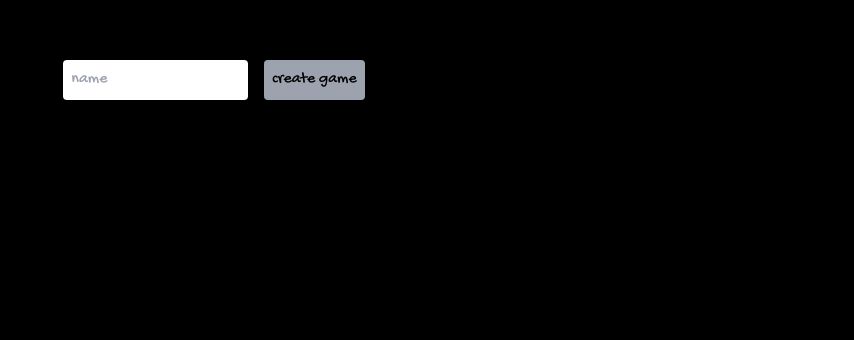
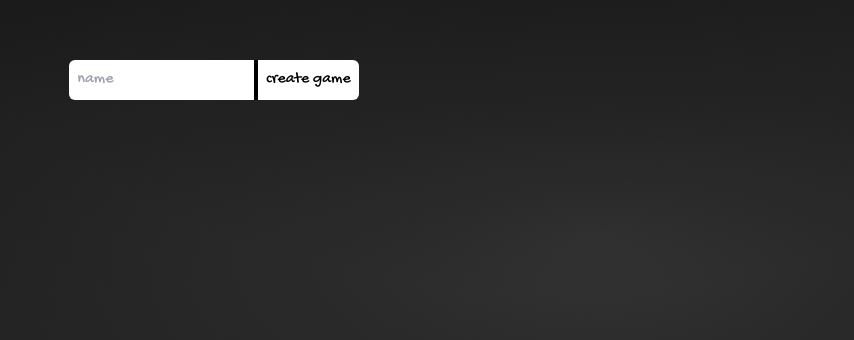
Before and after one commit to dstarr25/dpiction, a Vue app: page / in a window 1280 px wide. Shown: the part 320-660 px from the top of the page, without its empty margins (426-1280 px from the left). Built offline with nearby package versions, Linux system fonts and the light colour scheme.

Commit message:
added leave functionality for lobby joining portion

```diff
--- a/src/App.vue
+++ b/src/App.vue
@@ -1,6 +1,6 @@
 <script lang="ts">
 import { SocketMessage, ToClientMessages, ToServerMessages, Player, CodeMessages } from './types';
-import type { JoinSuccessData, JoinDataToClient } from './types'
+import type { JoinSuccessData, JoinDataToClient, LeaveDataToClient } from './types'
 import Swal from 'sweetalert2'
 
 // import DrawingCanvas from './components/DrawingCanvas.vue'
@@ -24,15 +24,18 @@ export default {
             players: {} as {[key: string]: Player},
             admin: "",
             name: "",
-            gameId: ""
+            gameId: "",
+            isDrawer: false
         }
     },
     mounted() {
         // something
     },
     computed: {
-        urlSearchParams() {
-            return new URLSearchParams(window.location.search)
+        urlGameId() {
+            const usp = new URLSearchParams(window.location.search)
+            const gameId = usp.get('gameId')
+            return gameId
         }
     },
     methods: {
@@ -63,21 +66,27 @@ export default {
                 } else if (action === ToClientMessages.JOIN) {
                     const data = json.data as JoinDataToClient
                     this.players[data.name] = new Player(data.name)
+                } else if (action === ToClientMessages.LEAVE) {
+                    const data = json.data as LeaveDataToClient
+                    delete this.players[data.playerName]
+                    this.admin = data.admin
+                    this.isDrawer = data.drawer === this.name
                 }
             })
             this.socket.addEventListener('close', (event) => {
                 console.log('close event code: ', event.code)
-                sendErrorMessage(`Error: ${CodeMessages[event.code]}`)
+                sendErrorMessage(`${CodeMessages[event.code]}`)
                 this.resetData()
             })
         },
-        createGame() {
-            this.startWebSocket('banana')
+        // createGame() {
+        //     this.startWebSocket('banana')
 
-        },
+        // },
         joinGame() {
-            const gameId = this.urlSearchParams.get('gameId') as string
-            this.startWebSocket(gameId)
+            let id = this.urlGameId;
+            if (id === null) id = 'banana'
+            this.startWebSocket(id)
         },
         resetData() {
             this.players = { }
@@ -100,14 +109,13 @@ export default {
             leave-from-class="opacity-100"
             leave-to-class="opacity-0"
         >
-            <div v-if="!gameId" class="flex gap-4 bg-black p-10 w-full h-full flex justify-center items-center">
-                <input class="rounded p-2" type="text" placeholder="name" v-model="name">
-
-                <button v-if="!urlSearchParams.has('gameId')" class="bg-gray-400 rounded p-2 hover:scale-110 transition-all" type="button" @click="createGame">create game</button>
-                <button v-else type="button" class="bg-gray-400 rounded p-2" @click="joinGame">join game</button>
-
+            <div v-if="!gameId" class="flex p-10 w-full h-full flex justify-center items-center">
+                <form @submit.prevent="joinGame">
+                    <input class="rounded-l-md border-r-2 border-black outline-none p-2" type="text" placeholder="name" v-model="name">
+                    <button class="bg-white rounded-r-md border-l-2 border-black outline-none p-2 hover:bg-gray-400 transition-all" type="submit">{{ urlGameId ? 'join game' : 'create game' }}</button>
+                </form>
             </div>
-            <div v-else class="bg-red-400 w-full h-full flex justify-center items-center">
+            <div v-else class="bg-red-400 w-full h-full flex justify-center items-center flex-col">
                 <p v-for="playerName of Object.keys(players)" :key="playerName">{{ playerName }}</p>
             </div>
         </transition>
--- a/src/types.ts
+++ b/src/types.ts
@@ -23,6 +23,7 @@ export enum ToServerMessages {
 export enum ToClientMessages {
     JOIN_SUCCESS = 'join_success', // successful join, server sends room data
     JOIN = 'join', // to tell the clients that someone else joined
+    LEAVE = 'leave',
     DRAW = 'draw', // drawer draws something
     GUESS = 'guess', // someone makes a guess, only send to drawer
 }
@@ -95,6 +96,12 @@ export interface JoinDataToClient {
     name: string
 }
 
+export interface LeaveDataToClient {
+    playerName: string,
+    drawer: string,
+    admin: string,
+}
+
 export class Room {
     players: {[key: string]: Player}
     // canvasData: CanvasData
```
Also changed, not shown: 1 other file (tests, documents, lock files or other folders).
